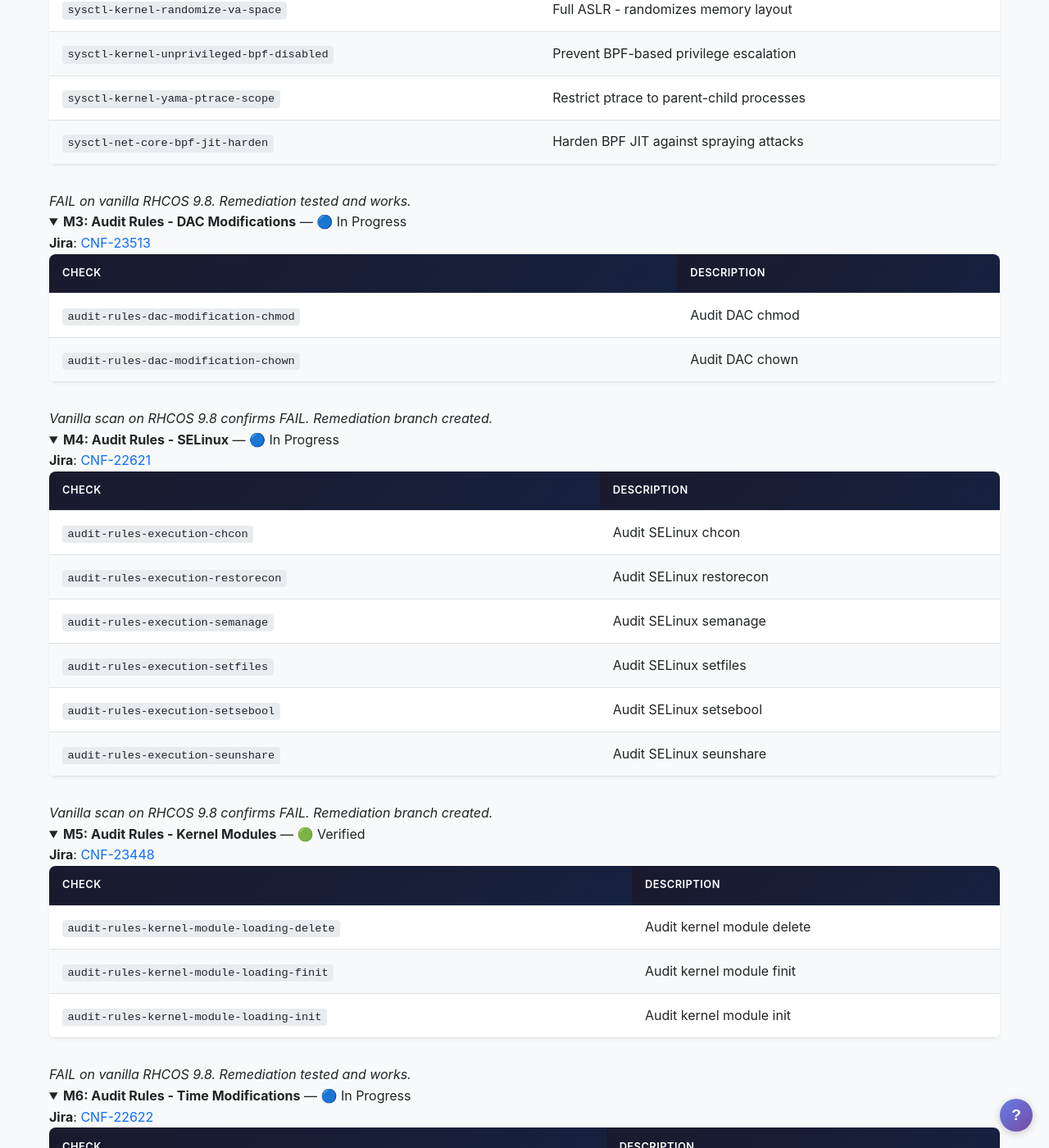
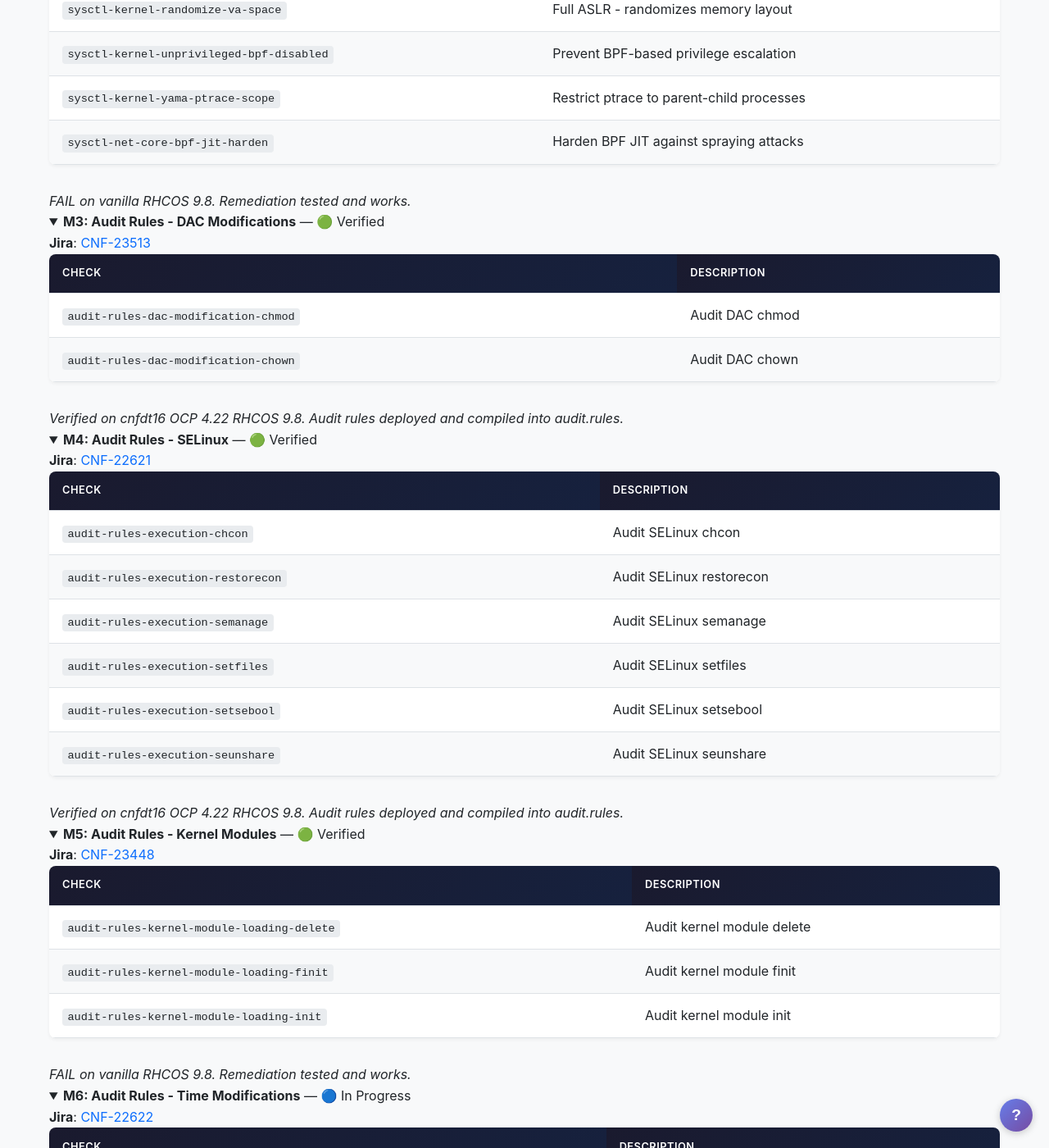
Before and after one commit to sebrandon1/compliance-scripts, a Jekyll site: the page built from docs/versions/4.22/remediations.md, in a window 1280 px wide and 1400 px high, scrolled down 4719 px. Shown: the whole window at 82% size. Built offline with Jekyll 4.4.1, drawn with Linux system fonts in a browser that asks for light colours; some of the changed text lies outside the part shown.

Commit message:
Mark M3, M4 as verified after cluster testing

```diff
--- a/docs/_data/tracking.json
+++ b/docs/_data/tracking.json
@@ -100,13 +100,13 @@
       "jira": "CNF-23513",
       "pr": null,
       "compare": null,
-      "status": "in_progress",
+      "status": "verified",
       "jira_status": null,
       "pr_state": null,
       "prev_group": "M2",
       "next_group": "M4",
       "last_sync": "2026-05-04",
-      "status_note": "Vanilla scan on RHCOS 9.8 confirms FAIL. Remediation branch created.",
+      "status_note": "Verified on cnfdt16 OCP 4.22 RHCOS 9.8. Audit rules deployed and compiled into audit.rules.",
       "platform": "rhcos"
     },
     "M4": {
@@ -117,13 +117,13 @@
       "jira": "CNF-22621",
       "pr": null,
       "compare": null,
-      "status": "in_progress",
+      "status": "verified",
       "jira_status": null,
       "pr_state": null,
       "prev_group": "M3",
       "next_group": "M5",
       "last_sync": "2026-05-04",
-      "status_note": "Vanilla scan on RHCOS 9.8 confirms FAIL. Remediation branch created.",
+      "status_note": "Verified on cnfdt16 OCP 4.22 RHCOS 9.8. Audit rules deployed and compiled into audit.rules.",
       "platform": "rhcos"
     },
     "M5": {
```
